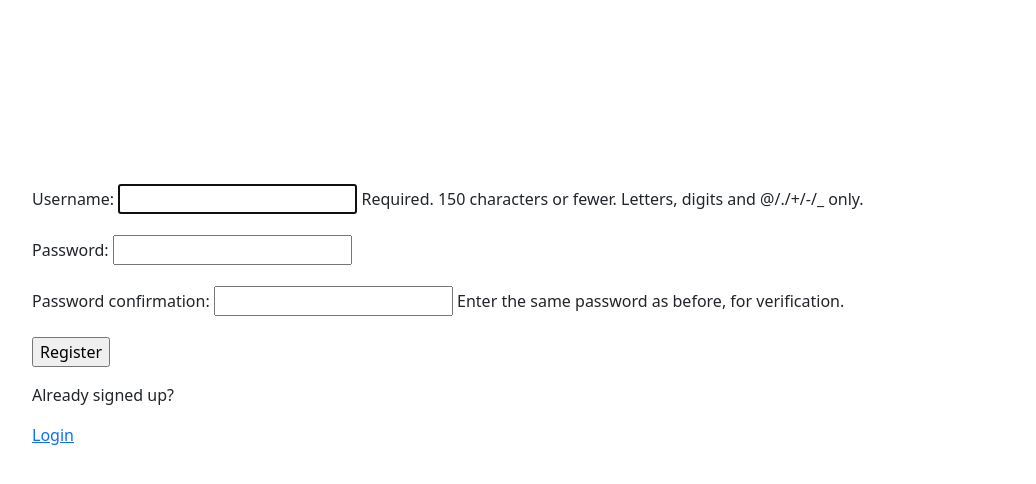
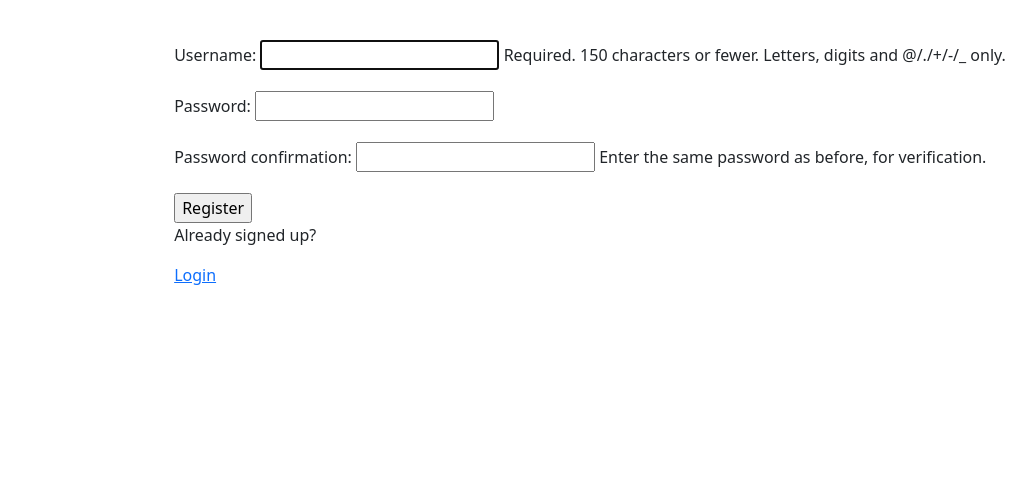
Before and after one commit to Itamarcohe/movies-list-api, a Django app: page /register/ in a window 1280 px wide. Shown: the part 56-540 px from the top of the page, without its empty margins (50-1086 px from the left). Run offline with Django 3.2, Linux system fonts and the light colour scheme.

Commit message:
UI upgrades not finished

```diff
--- a/movies_app/templates/login_register.html
+++ b/movies_app/templates/login_register.html
@@ -3,49 +3,59 @@
 
 {% block content  %}
 
+
+<div class="container">
+
+{% if messages %}
+    <div class="d-flex justify-content-center">
+<ul class="messages">
+    {% for message in messages %}
+    <li>{{ message }} </li>
+    {% endfor %}
+</ul>
+    </div>
+</div>
+{% endif %}
+
+
 {% if page == 'login' %}
-<br><br><br><br><br><br><br>
-<div class="container">
+<div class="container" style="">
+    <div class="d-flex justify-content-center">
+
     <form method="POST" action="">
         {% csrf_token %}
         <label>Username:</label>
         <input type="text" name="username" placeholder="Enter Username">
-
+        <br>
         <label>Password:</label>
         <input type="password" name="password" placeholder="Enter Password">
+        <br>
         <input type="submit" value="Login">
+            <p>Haven't signed up yet?</p>
+    <a href="{% url 'register' %}">Sign up now!</a>
+
     </form>
-    <p>Haven't signed up yet?</p>
-    <a href="{% url 'register' %}">Sign up now!</a>
-    <br> <br> <br> <br> <br> <br> <br> <br> <br> <br> <br> <br> <br> <br>  <br> <br> <br> <br> <br> <br>
-
+</div>
 </div>
 
 {% else %}
-<br><br><br><br><br><br>
 <div class="container">
+        <div class="d-flex justify-content-center">
+
     <form method="POST" action="">
         {% csrf_token %}
         {{ form.as_p }}
         <input type="submit" value="Register">
+                <p>Already signed up?</p>
+    <a href="{% url 'login' %}">Login</a>
+
 
     </form>
-        <p>Already signed up?</p>
-    <a href="{% url 'login' %}">Login</a>
-    <br> <br> <br> <br> <br> <br> <br> <br> <br> <br>
+            </div>
 
 </div>
 
 {% endif %}
-<div class="container">
-{% if messages %}
-<ul class="messages">
-    {% for message in messages %}
-    <li>{{ message }}</li>
-    {% endfor %}
-</ul>
-    </div>
-{% endif %}
 
 
 {% endblock %}
--- a/movies_app/templates/watch_list_form.html
+++ b/movies_app/templates/watch_list_form.html
@@ -5,11 +5,15 @@
 
 
 <div class="container">
+    <div class="d-flex justify-content-center">
+
   <form method="POST" action="">
     {% csrf_token %}
       {{ form.as_p}}
     <input type="submit" value="Submit"/>
   </form>
+      </div>
+
 </div>
 
 {% endblock %}
--- a/movies_app/views.py
+++ b/movies_app/views.py
@@ -29,7 +29,7 @@ def loginPage(request):
             return redirect('/')
         else:
             messages.error(request, 'Username/Password does not exist')
-
+    print(messages)
     context = {'page': page}
     return render(request, 'login_register.html', context)
 
@@ -79,16 +79,13 @@ def home(request):
     previous_range, next_range = page_num-2, page_num+3
     before_pages = [x for x in range(previous_range, page_num) if x > 0]
     next_pages = [x for x in range(page_num+1, next_range)]
-
-
-
-    # paged_movies = paginator.get_elided_page_range(number=page)
-
-
+    print(paginator.page_range)
+    last_page = paginator.num_pages
     context = {
         'movies': paged_movies,
         'before_pages': before_pages,
         'next_pages': next_pages,
+        'last_page': last_page
     }
     return render(request, 'home.html', context)
 
```
Also changed, not shown: movies_app/templates/home.html (+12 -1 lines), movies_app/templates/movie_details.html (+11 -16 lines), movies_app/templates/watch_list.html (+3 -5 lines).
